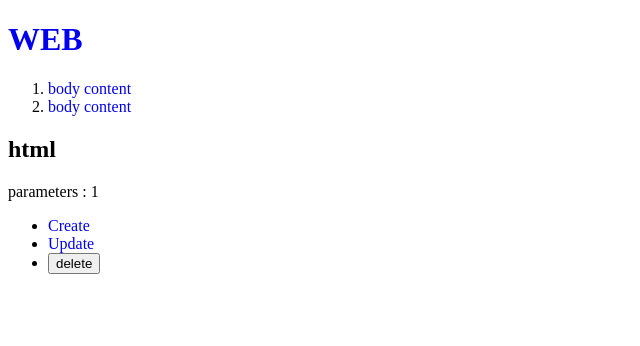
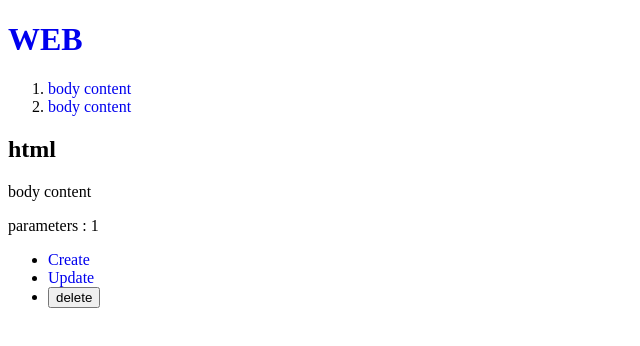
Before and after one commit to BeautyJeong/Next.js13, a Next.js app: page /read/1 in a window 1280 px wide. Shown: the top 346 px of the page, without its empty margins (0-640 px from the left). Built offline with nearby package versions, Linux system fonts and the light colour scheme; data requests are answered from the project's data file.

Commit message:
글 작성 후 작성한 콘텐츠 내용 출력

```diff
--- a/src/app/read/[id]/page.tsx
+++ b/src/app/read/[id]/page.tsx
@@ -20,6 +20,7 @@ export default async function Read(props: ReadProps): Promise<JSX.Element> {
     return (
         <>
             <h2>{topic.title}</h2>
+            <p>{topic.body.content}</p>
             parameters : {props.params.id}
         </>
     );
```
Also changed, not shown: src/app/create/layout.tsx (deleted, +0 -15 lines).
